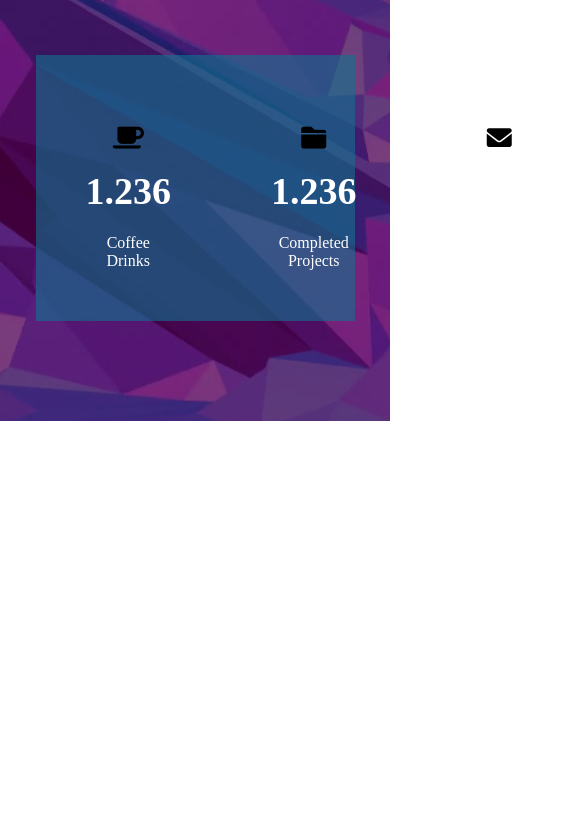
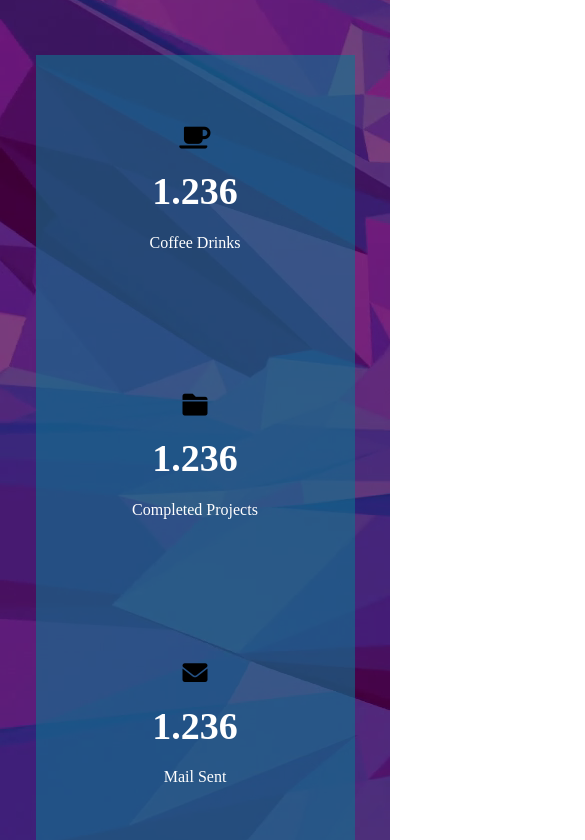
Before and after one commit to Yousef-Elgendy/FrontEndLab, a plain HTML site: page Kaspar/index.html in a window 390 px wide. Shown: the part 6433-7273 px from the top of the page, 585 px wide, since content can reach past the window. Before the commit the page ends 6854 px from the top, so only its background shows below. Drawn offline with Linux system fonts and the light colour scheme.

Commit message:
add responsive styles for second about section

```diff
--- a/Kaspar/css/style.css
+++ b/Kaspar/css/style.css
@@ -601,3 +601,14 @@ nav ul li a:hover{
     font-size: 38px;
     margin-bottom: 20px;
 }
+@media screen and (max-width: 830px) {
+    .second-about .about-us{
+        flex-direction: column;
+        align-items: center;
+    }
+    .about-us .about-item{
+        flex-basis: 100%;
+        margin-bottom: 20px;
+    }
+
+}
```
